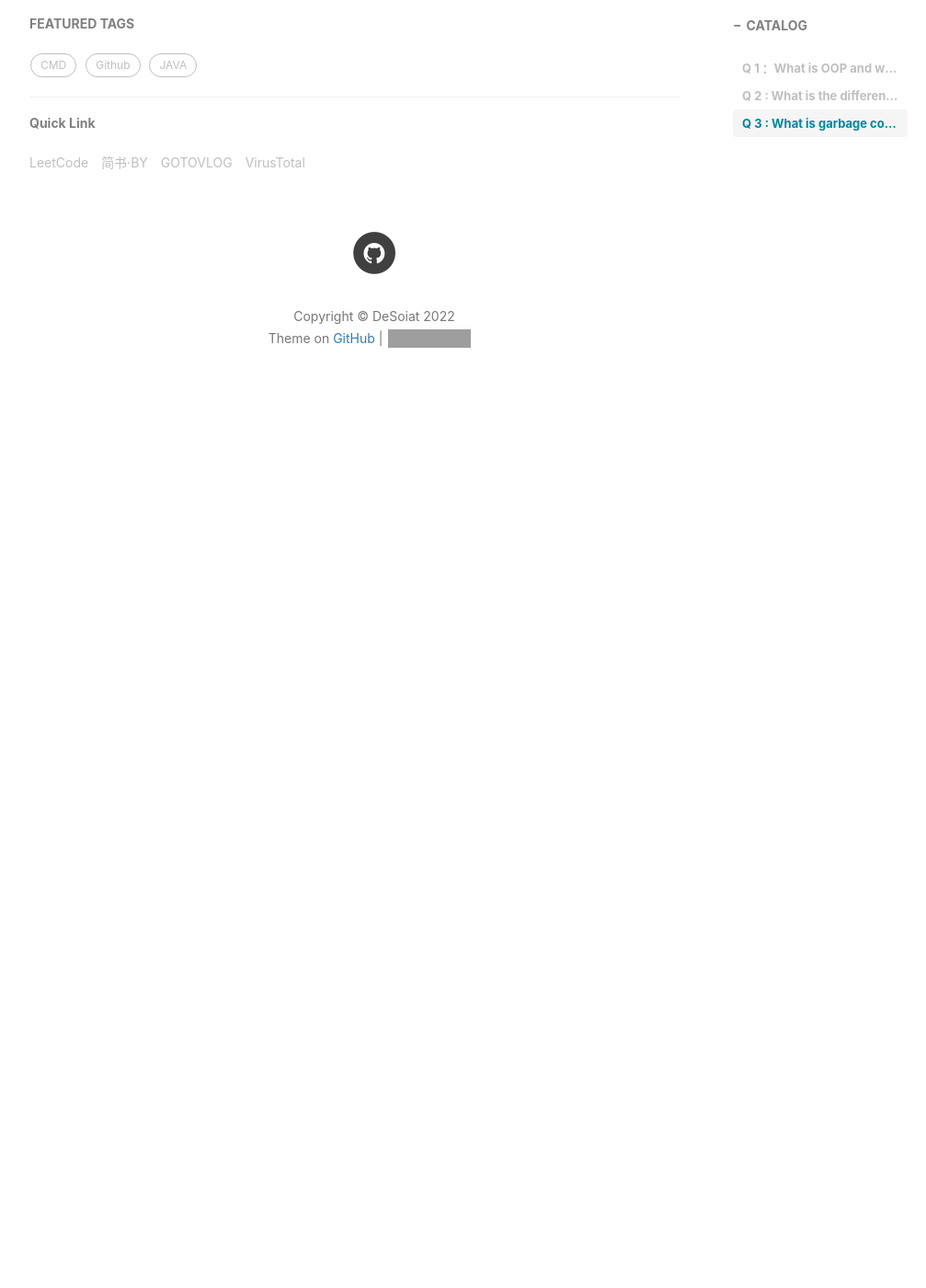
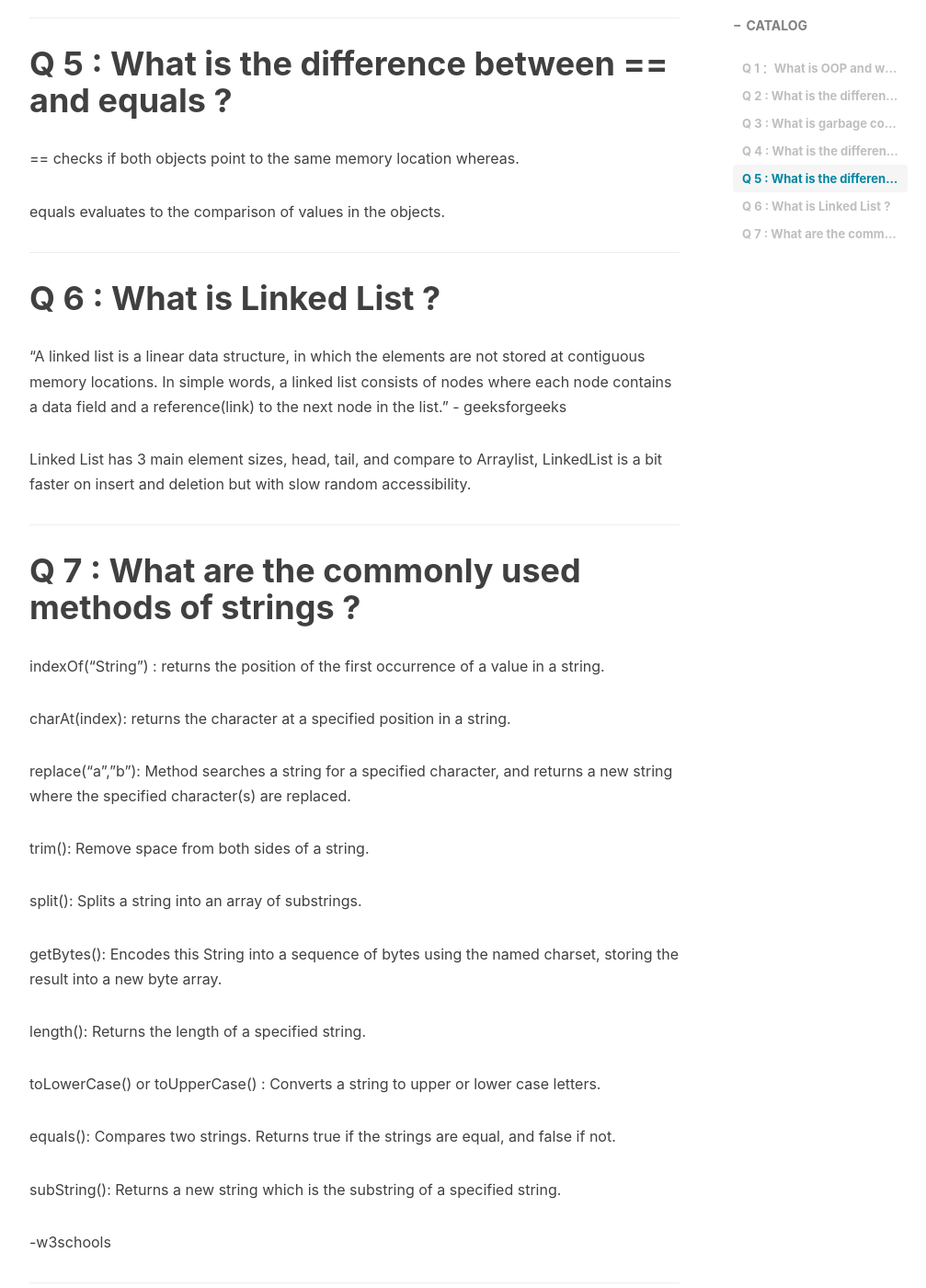
Before and after one commit to DeSoiat/DESOIAT.GITHUB.IO, a Jekyll site: the page built from _posts/2022-01-10-JAVA Q&A.md, in a window 1280 px wide and 1400 px high, scrolled down 2020 px. Shown: the whole window at 92% size, without its empty margins (233-1240 px from the left). Built offline with Jekyll 4.4.1, drawn with Linux system fonts in a browser that asks for light colours; nearby versions of some CDN libraries; comment, search, counter and statistics services are not loaded; before the commit the page ends 2492 px from its top, so only the background shows below that; some of the changed text lies outside the part shown; grey boxes are pictures that could not be loaded.

Commit message:
Update 2022-01-10-JAVA Q&A.md

```diff
--- a/_posts/2022-01-10-JAVA Q&A.md
+++ b/_posts/2022-01-10-JAVA Q&A.md
@@ -42,4 +42,53 @@ and Why is it Important?" by John Worthington](https://www.eginnovations.com/blo
 
 ---
 
-一天三题。。。
+# Q 4 : What is the difference between JDK and JRE ?
+
+JDK: Java development kit contain development tools and environment.
+
+JRE: Java runtime environment is specially designed to execute Java programs.
+
+---
+
+# Q 5 : What is the difference between == and equals ?
+
+== checks if both objects point to the same memory location whereas.
+
+equals evaluates to the comparison of values in the objects.
+
+---
+
+# Q 6 : What is Linked List ?
+
+"A linked list is a linear data structure, in which the elements are not stored at contiguous memory locations.
+In simple words, a linked list consists of nodes where each node contains a data field and a reference(link) to the next node in the list." - geeksforgeeks
+
+Linked List has 3 main element sizes, head, tail, and compare to Arraylist, LinkedList is a bit faster on insert and deletion but with slow random accessibility.
+
+---
+
+# Q 7 : What are the commonly used methods of strings ?
+
+indexOf("String") : returns the position of the first occurrence of a value in a string.
+
+charAt(index): returns the character at a specified position in a string.
+
+replace("a","b"): Method searches a string for a specified character, and returns a new string where the specified character(s) are replaced.
+
+trim(): Remove space from both sides of a string.
+
+split(): Splits a string into an array of substrings.
+
+getBytes(): Encodes this String into a sequence of bytes using the named charset, storing the result into a new byte array.
+
+length(): Returns the length of a specified string.
+
+toLowerCase() or toUpperCase() : Converts a string to upper or lower case letters.
+
+equals(): Compares two strings. Returns true if the strings are equal, and false if not.
+
+subString(): Returns a new string which is the substring of a specified string.
+
+-w3schools
+
+---
```
